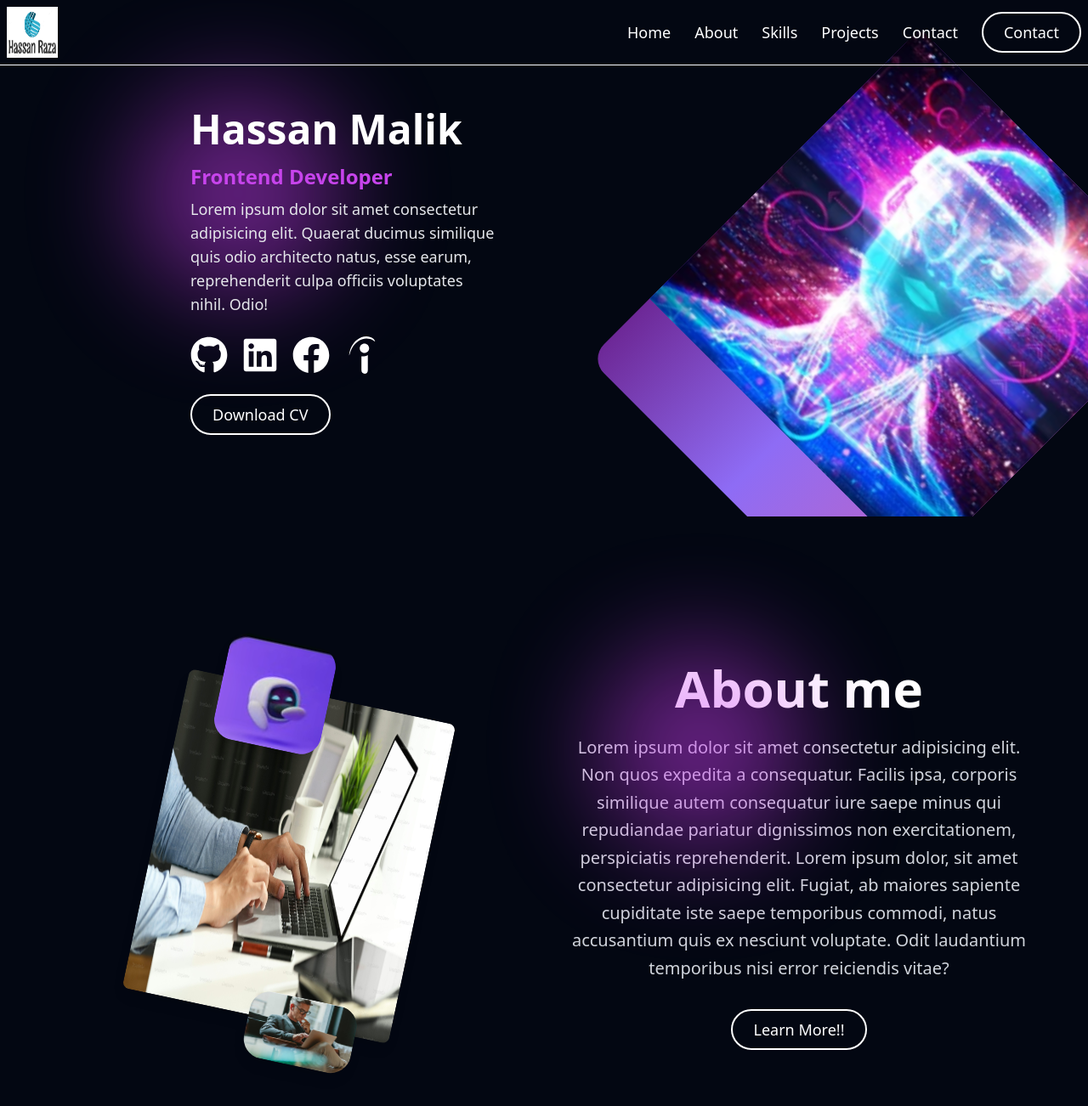
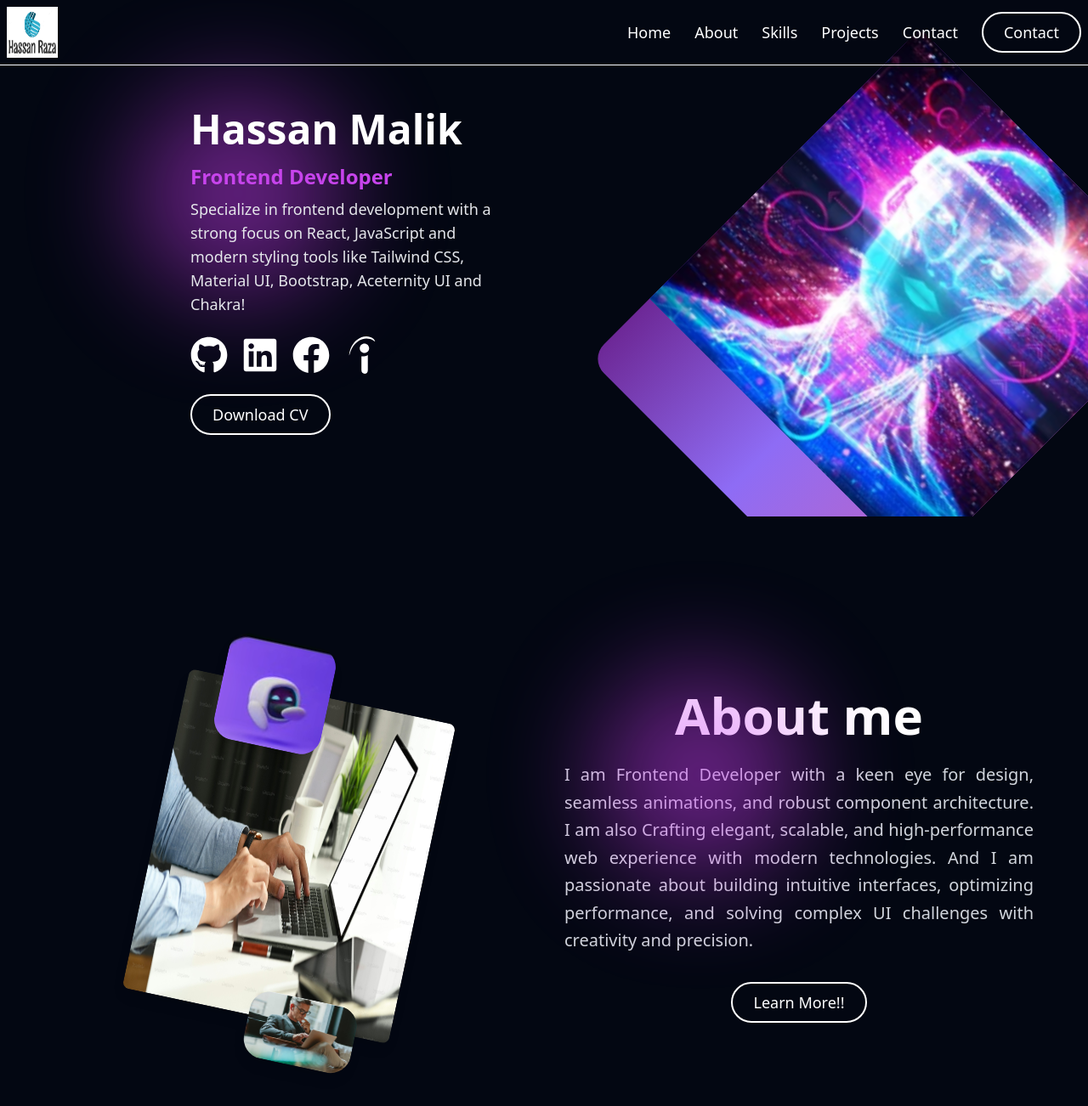
Before and after one commit to malik9594/UPDATED-PORTFOLIO, a React (Vite) app: page / in a window 1280 px wide. Shown: the top 1302 px of the page at 85% size. Built offline with nearby package versions, Linux system fonts and the light colour scheme.

Commit message:
new fixes

```diff
--- a/src/components/About.jsx
+++ b/src/components/About.jsx
@@ -1,7 +1,7 @@
 import React from "react";
-import aboutpic1 from '../assets/about-1.png'
-import aboutpic2 from '../assets/about-img-center.jpg';
-import aboutpic3 from '../assets/about-img.png';
+import aboutpic1 from "../assets/about-1.png";
+import aboutpic2 from "../assets/about-img-center.jpg";
+import aboutpic3 from "../assets/about-img.png";
 
 const About = () => {
   return (
@@ -16,9 +16,9 @@ const About = () => {
           className="flex flex-wrap justify-center gap-4 relative"
         >
           <div
-        //   className="h-[200px] sm:h-[300px] w-[300px] sm:w-[400px] lg:h-[300px] lg:w-[500px] bg-gradient-to-1 from-[#6d2897] via-[#6c95f5] to-[#bb61c5] absolute transform rotate-12 z-0 right-5 -top-2 md:top-10 rounded-full"
-         className="rotate-12"
-         >
+            //   className="h-[200px] sm:h-[300px] w-[300px] sm:w-[400px] lg:h-[300px] lg:w-[500px] bg-gradient-to-1 from-[#6d2897] via-[#6c95f5] to-[#bb61c5] absolute transform rotate-12 z-0 right-5 -top-2 md:top-10 rounded-full"
+            className="rotate-12"
+          >
             <img
               src={aboutpic1}
               alt="about picture 1"
@@ -28,7 +28,7 @@ const About = () => {
               src={aboutpic2}
               alt="about picture 2"
               className="realtive z-10 w-35 h-44 s:w-40 sm-h-40 md:w-80 md:h-96 rounded-lg shadow-lg"
-            // className="relative z-10 sm:top-30 h-44 rounded-full shadow-lg"
+              // className="relative z-10 sm:top-30 h-44 rounded-full shadow-lg"
             />
             <img
               src={aboutpic3}
@@ -48,19 +48,17 @@ const About = () => {
               About me
             </h1>
           </header>
-          <p className="text-base sm:text-lg md:text-xl text-gray-300 mb-6 sm:mb-8 leading-relaxed">
-            Lorem ipsum dolor sit amet consectetur adipisicing elit. Non quos
-            expedita a consequatur. Facilis ipsa, corporis similique autem
-            consequatur iure saepe minus qui repudiandae pariatur dignissimos
-            non exercitationem, perspiciatis reprehenderit. Lorem ipsum dolor,
-            sit amet consectetur adipisicing elit. Fugiat, ab maiores sapiente
-            cupiditate iste saepe temporibus commodi, natus accusantium quis ex
-            nesciunt voluptate. Odit laudantium temporibus nisi error reiciendis
-            vitae?
+          <p className="text-base sm:text-lg md:text-xl text-justify text-gray-300 mb-6 sm:mb-8 leading-relaxed">
+            I am Frontend Developer with a keen eye for design, seamless
+            animations, and robust component architecture. I am also Crafting
+            elegant, scalable, and high-performance web experience with modern
+            technologies. And I am passionate about building intuitive
+            interfaces, optimizing performance, and solving complex UI
+            challenges with creativity and precision.
           </p>
           <footer>
             <button className="inline-flex text-white border-2 py-2 px-4 sm:px-6 focus:outline-none hover:bg-[#801b9c] hover:shadow-[0_0_40px_rgba(128,0,128,0.7)] rounded-full text-sm sm:text-lg">
-                Learn More!!
+              Learn More!!
             </button>
           </footer>
         </article>
--- a/src/components/Hero.jsx
+++ b/src/components/Hero.jsx
@@ -44,15 +44,14 @@ const Hero = () => {
               </h2>
             </header>
           <p className="text-base sm:text-lg md:text-lg text-gray-200 mb-6" style={{paddingLeft:'1rem'}}>
-            Lorem ipsum dolor sit amet consectetur adipisicing elit. Quaerat
-            ducimus similique quis odio architecto natus, esse earum,
-            reprehenderit culpa officiis voluptates nihil. Odio!
+            Specialize in frontend development with a strong focus on React, JavaScript and modern styling
+            tools like Tailwind CSS, Material UI, Bootstrap, Aceternity UI and Chakra!
           </p>
           <div className="flex items-center space-x-4 mb-6" style={{paddingLeft:'1rem'}}>
-            <a href="#">
+            <a href="https://github.com/malik9594SysReforms">
               {/* <img src={github}  alt="Linkedin" className="w-11 h-11 mix-blend-overlay" /> */}
               <FaGithub className="w-11 h-11 text-white"/>            </a>
-            <a href="#">
+            <a href="https://www.linkedin.com/in/hassan-raza-a83950219/">
               {/* <img src={linkedin} alt="Linkedin" className="w-11 h-11" /> */}
               <FaLinkedin className="w-11 h-11 text-white" />
             </a>
```
Also changed, not shown: 1 other file (tests, documents, lock files or other folders).
